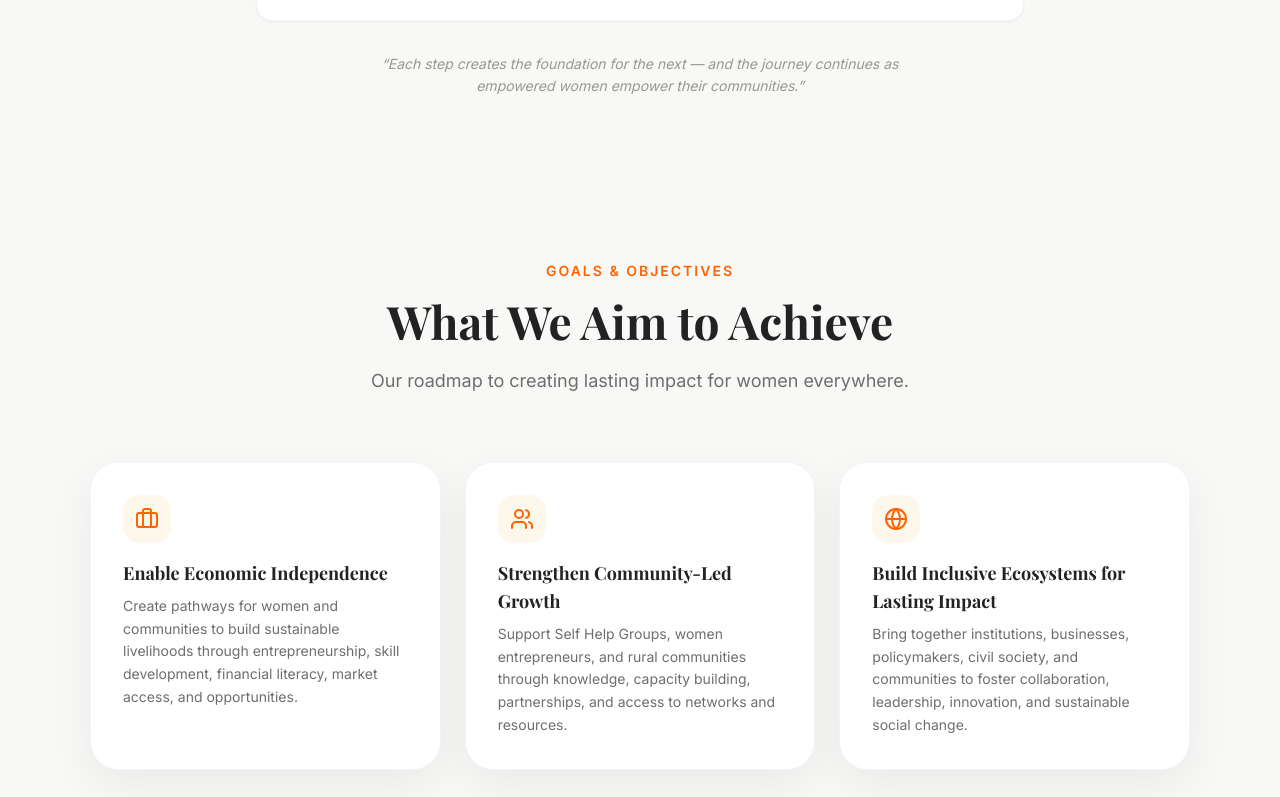
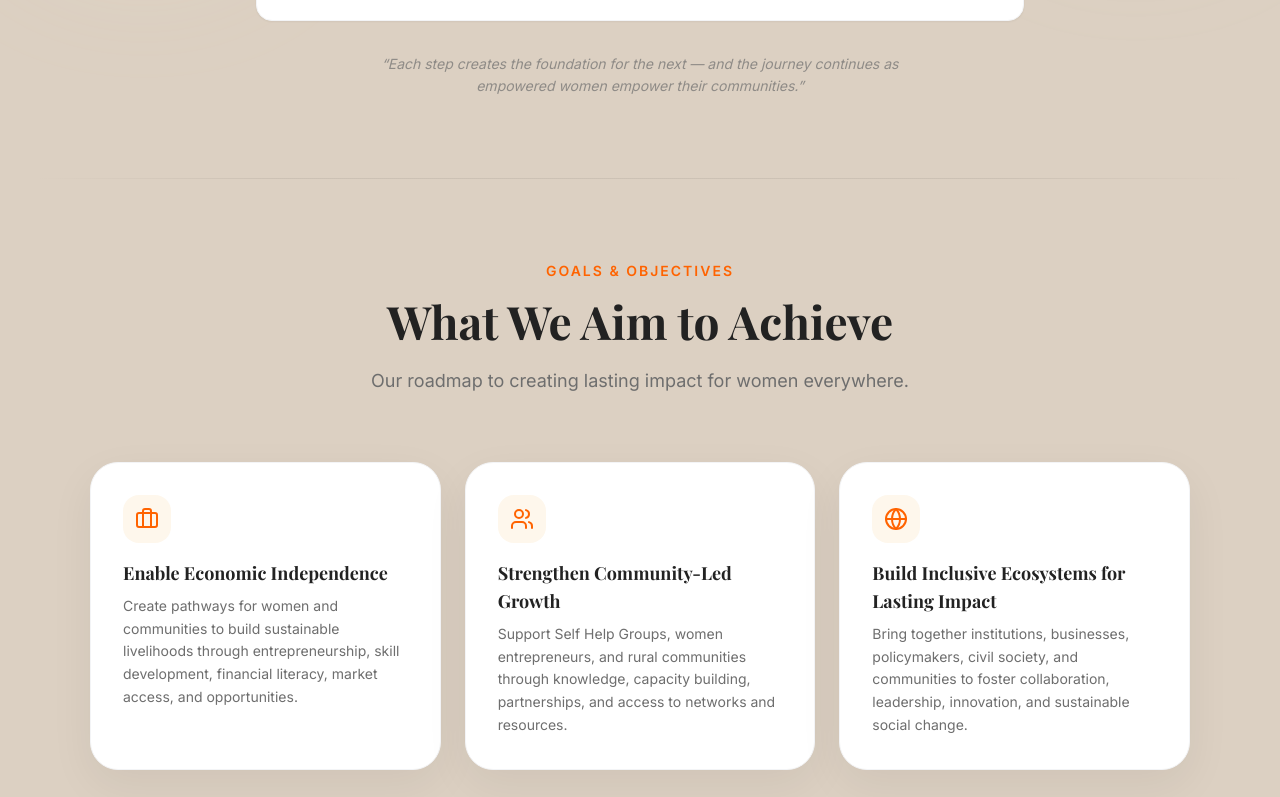
Before and after one commit to SarthakVaishampayan/RavivarVichar, a React (Vite) app in the folder apps/client/: page /about in a window 1280 px wide. Shown: the part 2736-3533 px from the top of the page. Built offline with nearby package versions, Linux system fonts and the light colour scheme.

Commit message:
fixed the section ifferentiator background

```diff
--- a/apps/client/src/components/home/FeaturedResearch.jsx
+++ b/apps/client/src/components/home/FeaturedResearch.jsx
@@ -23,7 +23,7 @@ export default function FeaturedResearch() {
   if (loading) return null;
 
   return (
-    <section className="section-lg bg-surface-section">
+    <section className="section-lg bg-surface-section section-separator">
       <div className="container-site">
         <SectionHeading
           label="Success Stories"
--- a/apps/client/src/components/home/ImpactStats.jsx
+++ b/apps/client/src/components/home/ImpactStats.jsx
@@ -67,7 +67,7 @@ function CountUp({ end, duration = 2000, suffix = '' }) {
 
 export default function ImpactStats() {
   return (
-    <section className="section-lg bg-surface-white relative overflow-hidden">
+    <section className="section-lg bg-surface-white section-separator relative overflow-hidden">
       {/* Subtle background decoration */}
       <div className="absolute inset-0 pointer-events-none">
         <div className="absolute top-0 left-0 w-1/3 h-px bg-gradient-to-r from-transparent via-primary-200 to-transparent" />
--- a/apps/client/src/components/home/Partners.jsx
+++ b/apps/client/src/components/home/Partners.jsx
@@ -21,7 +21,7 @@ export default function Partners() {
   if (loading) return null;
 
   return (
-    <section className="section-lg bg-surface-secondary">
+    <section className="section-lg bg-surface-secondary section-separator">
       <div className="container-site">
         <SectionHeading
           label="Our Partners"
--- a/apps/client/src/components/home/ProgramsGrid.jsx
+++ b/apps/client/src/components/home/ProgramsGrid.jsx
@@ -36,7 +36,7 @@ const whatWeDoItems = [
 
 export default function ProgramsGrid() {
   return (
-    <section className="section-lg bg-surface-white">
+    <section className="section-lg bg-surface-white section-separator">
       <div className="container-site">
         <SectionHeading
           label="What We Do"
--- a/apps/client/src/components/home/Recognitions.jsx
+++ b/apps/client/src/components/home/Recognitions.jsx
@@ -24,7 +24,7 @@ export default function Recognitions() {
   if (loading) return null;
 
   return (
-    <section className="section-lg bg-surface-section">
+    <section className="section-lg bg-surface-section section-separator">
       <div className="container-site">
         <SectionHeading
           label="Recognitions"
--- a/apps/client/src/components/home/Testimonials.jsx
+++ b/apps/client/src/components/home/Testimonials.jsx
@@ -28,7 +28,7 @@ export default function Testimonials() {
   const t = testimonials.length > 0 ? testimonials[current] : null;
 
   return (
-    <section className="section-lg bg-surface-white relative overflow-hidden">
+    <section className="section-lg bg-surface-white section-separator relative overflow-hidden">
       {/* Decorative quote marks */}
       <div className="absolute top-20 right-20 opacity-[0.03] pointer-events-none">
         <Quote size={200} />
--- a/apps/client/src/components/layout/Footer.jsx
+++ b/apps/client/src/components/layout/Footer.jsx
@@ -65,7 +65,9 @@ export default function Footer() {
   };
 
   return (
-    <footer className="bg-surface-secondary border-t border-gray-100">
+    <footer className="bg-surface-secondary border-t border-gray-300 shadow-[0_-4px_12px_rgba(0,0,0,0.04)]">
+      {/* Top accent bar */}
+      <div className="h-1 w-full bg-gradient-to-r from-primary-400 via-primary-500 to-primary-400" />
       <div className="container-site py-20">
         <div className="grid grid-cols-1 lg:grid-cols-6 gap-12 lg:gap-8">
           {/* Newsletter + Social Column */}
--- a/apps/client/src/index.css
+++ b/apps/client/src/index.css
@@ -94,6 +94,19 @@
 
   .section-sm {
     @apply py-12 md:py-16;
+  }
+
+  /* ─── Section Separator (subtle visual divider between sections) ─── */
+  /* Add this class to any <section> that follows another section with the same bg color */
+  .section-separator {
+    @apply relative;
+  }
+
+  .section-separator::before {
+    content: '';
+    @apply absolute top-0 left-8 right-8 h-px;
+    background: linear-gradient(90deg, transparent, rgba(0,0,0,0.07) 20%, rgba(0,0,0,0.07) 80%, transparent);
+    pointer-events: none;
   }
 
   /* ─── Section Titles ─── */
--- a/apps/client/src/pages/About.jsx
+++ b/apps/client/src/pages/About.jsx
@@ -221,7 +221,7 @@ export default function About() {
         <RavivarModel />
 
         {/* Goals & Objectives */}
-        <section id="our-goals" className="section-md bg-surface-section">
+        <section id="our-goals" className="section-md bg-surface-section section-separator">
           <div className="container-content">
             <SectionHeading
               label="GOALS & OBJECTIVES"
--- a/apps/client/src/pages/ArticlesHub.jsx
+++ b/apps/client/src/pages/ArticlesHub.jsx
@@ -195,7 +195,7 @@ export default function ArticlesHub() {
               <section
                 key={section.id}
                 id={section.id}
-                className="section-md bg-surface-white scroll-mt-[110px]"
+                className="section-md bg-surface-white section-separator scroll-mt-[110px]"
               >
                 <div className="container-content">
                   <SectionHeading
--- a/apps/client/src/pages/WhatWeDoDetail.jsx
+++ b/apps/client/src/pages/WhatWeDoDetail.jsx
@@ -434,7 +434,7 @@ export default function WhatWeDoDetail() {
 
         {/* ── Our Goal ── */}
         {content.goal && (
-          <section className="section-md bg-surface-white relative overflow-hidden">
+          <section className="section-md bg-surface-white section-separator relative overflow-hidden">
             <div className="container-content">
               <SectionHeading
                 label="OUR GOAL"
--- a/apps/client/tailwind.config.js
+++ b/apps/client/tailwind.config.js
@@ -41,8 +41,8 @@ export default {
         },
         surface: {
           white: '#FFFFFF',
-          secondary: '#FAF9F7',
-          section: '#F8F8F6',
+          secondary: '#ECE6DC',
+          section: '#DCD0C2',
         },
         ink: {
           primary: '#222222',
```
Also changed, not shown: 1 other file (tests, documents, lock files or other folders).
